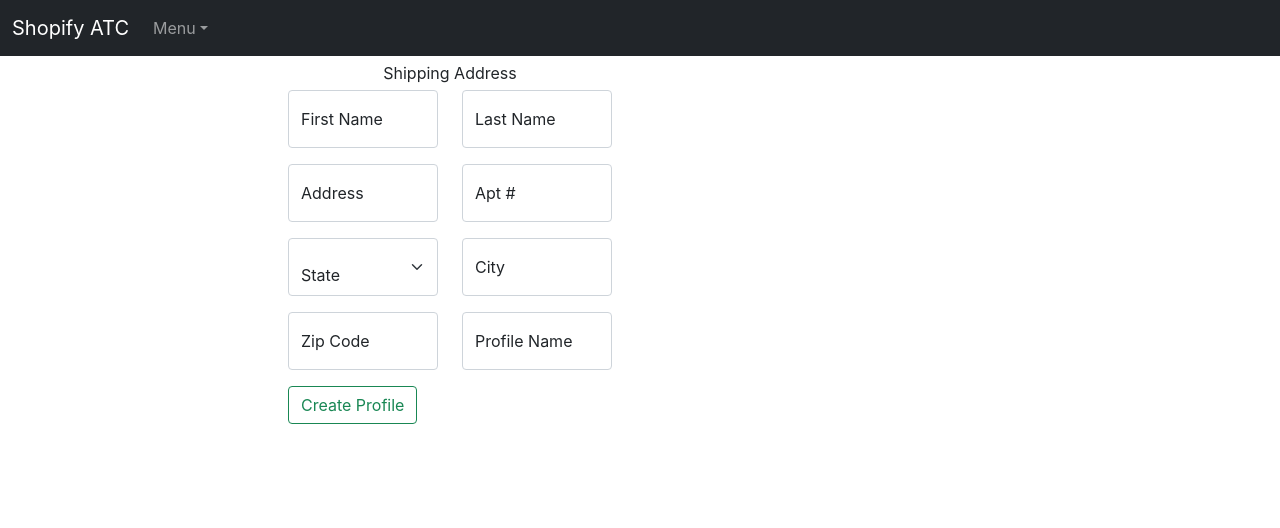
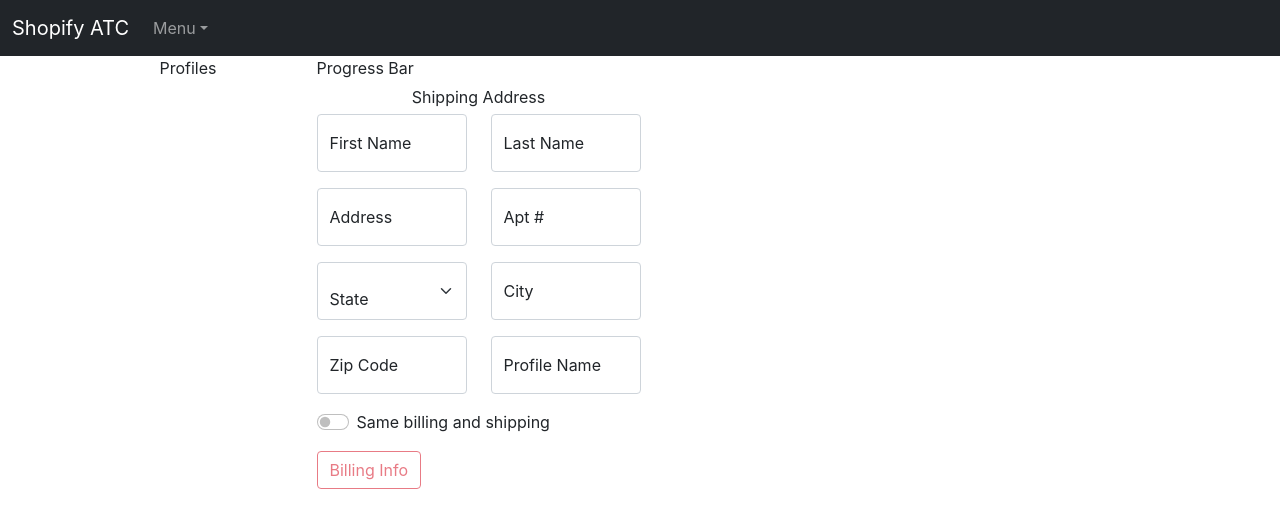
Before and after one commit to ryguy34/shopify-chrome-atc, a React (Create React App) app: page /profiles in a window 1280 px wide. Shown: the top 528 px of the page. Built offline with nearby package versions, Linux system fonts and the light colour scheme.

Commit message:
Refactored into smaller components

```diff
--- a/package.json
+++ b/package.json
@@ -51,6 +51,6 @@
   },
   "devDependencies": {
     "@types/react-router-bootstrap": "^0.24.5",
-    "sass": "^1.49.7"
+    "sass": "^1.59.3"
   }
 }
--- a/src/pages/profile/AddProfile.tsx
+++ b/src/pages/profile/AddProfile.tsx
@@ -1,190 +1,21 @@
-import "./AddProfile.scss";
 import { useState } from "react";
-import { profileAdded } from "../../reducers/profileListSlice";
-import { useDispatch } from "react-redux";
-
-const stateList = [
-	"Alabama",
-	"Alaska",
-	"Arizona",
-	"Arkansas",
-	"California",
-	"Colorado",
-	"Connecticut",
-	"Illinois",
-	"Texas",
-	"Tennessee",
-	"Florida",
-	"Michigan",
-];
+import BillingAddress from "./BillingAddress";
+import PaymentInfo from "./PaymentInfo";
+import ProgressBar from "./ProgressBar";
+import ShippingAddress from "./ShippingAddress";
 
 const AddProfile = (): JSX.Element => {
-	const dispatch = useDispatch();
-	const [isShippingAndBilling, setIsShippingAndBilling] = useState(false);
-	const [userFirstName, setUserFirstName] = useState("");
-	const [userLastName, setUserLastName] = useState("");
-	const [userAddress, setUserAddress] = useState("");
-	const [userAptNum, setUserAptNum] = useState("");
-	const [userState, setUserState] = useState("");
-	const [userCity, setUserCity] = useState("");
-	const [userZipCode, setUserZipCode] = useState("");
-	const [profileName, setProfileName] = useState("");
-
-	const handleFirstNameChange = (e: any) => setUserFirstName(e.target.value);
-	const handleProfileNameChange = (e: any) => setProfileName(e.target.value);
-
-	const onSaveProfile = () => {
-		if (userFirstName && profileName) {
-			dispatch(profileAdded(profileName));
-			setUserFirstName("");
-		}
-	};
+	const [page, setPage] = useState("1");
 
 	return (
 		<div>
-			<div className="delivery-address-container-name">Shipping Address</div>
-			<div className="row">
-				<div className="col-md">
-					<div className="form-floating mb-3">
-						<input
-							type="name"
-							onChange={handleFirstNameChange}
-							className="form-control"
-							id="floatingInput"
-							placeholder=""
-						/>
-						<label htmlFor="floatingInput">First Name</label>
-					</div>
-				</div>
-				<div className="col-md">
-					<div className="form-floating mb-3">
-						<input
-							type="name"
-							onChange={handleLastNameChange}
-							className="form-control"
-							id="floatingInput"
-							placeholder=""
-						/>
-						<label htmlFor="floatingInput">Last Name</label>
-					</div>
-				</div>
-			</div>
-			<div className="row">
-				<div className="col-md">
-					<div className="form-floating mb-3 address">
-						<input
-							type="address"
-							onChange={handleAddressChange}
-							className="form-control"
-							id="floatingInput"
-							placeholder=""
-						/>
-						<label htmlFor="floatingInput">Address</label>
-					</div>
-				</div>
-				<div className="col-md">
-					<div className="form-floating mb-3">
-						<input
-							type="address"
-							onChange={handleAptNumChange}
-							className="form-control"
-							id="floatingInput"
-							placeholder=""
-						/>
-						<label htmlFor="floatingInput">Apt #</label>
-					</div>
-				</div>
-			</div>
-			<div className="row">
-				<div className="col-md">
-					<div className="form-floating mb-3 address">
-						<select
-							className="form-select"
-							required
-							onChange={(e) => {
-								setUserState(e.target.value);
-							}}
-						>
-							<option selected disabled value="">
-								State
-							</option>
-							{stateList.map((state: string) => (
-								<option>{state}</option>
-							))}
-						</select>
-					</div>
-				</div>
-				<div className="col-md">
-					<div className="form-floating mb-3">
-						<input
-							type="city"
-							onChange={handleCityChange}
-							className="form-control"
-							id="floatingInput"
-							placeholder=""
-						/>
-						<label htmlFor="floatingInput">City</label>
-					</div>
-				</div>
-			</div>
-			<div className="row">
-				<div className="col-md">
-					<div className="form-floating mb-3 address">
-						<input
-							type="zip"
-							onChange={handleZipCodeChange}
-							className="form-control"
-							id="floatingInput"
-							placeholder=""
-						/>
-						<label htmlFor="floatingInput">Zip Code</label>
-					</div>
-				</div>
-				<div className="col-md">
-					<div className="form-floating mb-3 address">
-						<input
-							type="profile-name"
-							onChange={handleProfileNameChange}
-							className="form-control"
-							id="floatingInput"
-							placeholder=""
-						/>
-						<label htmlFor="floatingInput">Profile Name</label>
-					</div>
-				</div>
-			</div>
+			<ProgressBar />
 
-			<div className="col-md">
-				<button
-					type="button"
-					className="btn btn-outline-success"
-					onClick={onSaveProfile}
-				>
-					Create Profile
-				</button>
-			</div>
+			{page === "1" && <ShippingAddress />}
+			{page === "2" && <BillingAddress />}
+			{page === "3" && <PaymentInfo />}
 		</div>
 	);
-
-	function handleLastNameChange(event: any) {
-		setUserLastName(event.target.value);
-	}
-
-	function handleAddressChange(event: any) {
-		setUserAddress(event.target.value);
-	}
-
-	function handleAptNumChange(event: any) {
-		setUserAptNum(event.target.value);
-	}
-
-	function handleCityChange(event: any) {
-		setUserCity(event.target.value);
-	}
-
-	function handleZipCodeChange(event: any) {
-		setUserZipCode(event.target.value);
-	}
 };
 
 export default AddProfile;
--- /dev/null
+++ b/src/pages/profile/BillingAddress.tsx
@@ -0,0 +1,5 @@
+const BillingAddress = (): JSX.Element => {
+	return <div>Billing Address</div>;
+};
+
+export default BillingAddress;
--- /dev/null
+++ b/src/pages/profile/PaymentInfo.tsx
@@ -0,0 +1,5 @@
+const PaymentInfo = (): JSX.Element => {
+	return <div>Payment Info</div>;
+};
+
+export default PaymentInfo;
--- a/src/pages/profile/ProfileList.tsx
+++ b/src/pages/profile/ProfileList.tsx
@@ -12,6 +12,7 @@ const ProfileList = (): JSX.Element => {
 
 	return (
 		<div className="profile-list">
+			Profiles
 			<section>{renderProfileList}</section>
 		</div>
 	);
--- a/src/pages/profile/ProfilePage.scss
+++ b/src/pages/profile/ProfilePage.scss
@@ -2,6 +2,6 @@
     display: flex;
     flex-direction: row;
     justify-content: flex-start;
-    align-items: stretch;
+    width: 110%;
     column-gap: 100px;
 }
--- /dev/null
+++ b/src/pages/profile/ProgressBar.tsx
@@ -0,0 +1,5 @@
+const ProgressBar = (): JSX.Element => {
+	return <div>Progress Bar</div>;
+};
+
+export default ProgressBar;
--- a/src/pages/profile/AddProfile.scss
+++ b/src/pages/profile/ShippingAddress.scss
@@ -9,3 +9,7 @@
 	margin-bottom: 5px;
 	margin-top: 5px;
 }
+
+.form-check {
+	padding-bottom: 15px;
+}
--- /dev/null
+++ b/src/pages/profile/ShippingAddress.tsx
@@ -0,0 +1,208 @@
+import "./ShippingAddress.scss";
+import { useState } from "react";
+import { profileAdded } from "../../reducers/profileListSlice";
+import { useDispatch } from "react-redux";
+const stateList = [
+	"Alabama",
+	"Alaska",
+	"Arizona",
+	"Arkansas",
+	"California",
+	"Colorado",
+	"Connecticut",
+	"Illinois",
+	"Texas",
+	"Tennessee",
+	"Florida",
+	"Michigan",
+];
+
+const ShippingAddress = (): JSX.Element => {
+	const dispatch = useDispatch();
+	const [isShippingAndBilling, setIsShippingAndBilling] = useState(false);
+	const [isErrorFree, setIsErrorFree] = useState(false);
+	const [userFirstName, setUserFirstName] = useState("");
+	const [userLastName, setUserLastName] = useState("");
+	const [userAddress, setUserAddress] = useState("");
+	const [userAptNum, setUserAptNum] = useState("");
+	const [userState, setUserState] = useState("");
+	const [userCity, setUserCity] = useState("");
+	const [userZipCode, setUserZipCode] = useState("");
+	const [profileName, setProfileName] = useState("");
+
+	const handleFirstNameChange = (e: any) => setUserFirstName(e.target.value);
+
+	const handleProfileNameChange = (e: any) => {
+		setProfileName(e.target.value);
+		setIsErrorFree(true);
+	};
+
+	const onNextPage = () => {
+		if (isErrorFree && profileName) {
+			dispatch(profileAdded(profileName));
+			setUserFirstName("");
+			setProfileName("");
+			setIsErrorFree(false);
+		}
+	};
+
+	return (
+		<div>
+			<div className="delivery-address-container-name">Shipping Address</div>
+			<div className="row">
+				<div className="col-md">
+					<div className="form-floating mb-3">
+						<input
+							type="name"
+							onChange={handleFirstNameChange}
+							className="form-control"
+							id="floatingInput"
+							placeholder=""
+						/>
+						<label htmlFor="floatingInput">First Name</label>
+					</div>
+				</div>
+				<div className="col-md">
+					<div className="form-floating mb-3">
+						<input
+							type="name"
+							onChange={handleLastNameChange}
+							className="form-control"
+							id="floatingInput"
+							placeholder=""
+						/>
+						<label htmlFor="floatingInput">Last Name</label>
+					</div>
+				</div>
+			</div>
+			<div className="row">
+				<div className="col-md">
+					<div className="form-floating mb-3 address">
+						<input
+							type="address"
+							onChange={handleAddressChange}
+							className="form-control"
+							id="floatingInput"
+							placeholder=""
+						/>
+						<label htmlFor="floatingInput">Address</label>
+					</div>
+				</div>
+				<div className="col-md">
+					<div className="form-floating mb-3">
+						<input
+							type="address"
+							onChange={handleAptNumChange}
+							className="form-control"
+							id="floatingInput"
+							placeholder=""
+						/>
+						<label htmlFor="floatingInput">Apt #</label>
+					</div>
+				</div>
+			</div>
+			<div className="row">
+				<div className="col-md">
+					<div className="form-floating mb-3 address">
+						<select
+							className="form-select"
+							required
+							onChange={(e) => {
+								setUserState(e.target.value);
+							}}
+						>
+							<option selected disabled value="">
+								State
+							</option>
+							{stateList.map((state: string) => (
+								<option>{state}</option>
+							))}
+						</select>
+					</div>
+				</div>
+				<div className="col-md">
+					<div className="form-floating mb-3">
+						<input
+							type="city"
+							onChange={handleCityChange}
+							className="form-control"
+							id="floatingInput"
+							placeholder=""
+						/>
+						<label htmlFor="floatingInput">City</label>
+					</div>
+				</div>
+			</div>
+			<div className="row">
+				<div className="col-md">
+					<div className="form-floating mb-3 address">
+						<input
+							type="zip"
+							onChange={handleZipCodeChange}
+							className="form-control"
+							id="floatingInput"
+							placeholder=""
+						/>
+						<label htmlFor="floatingInput">Zip Code</label>
+					</div>
+				</div>
+				<div className="col-md">
+					<div className="form-floating mb-3 address">
+						<input
+							type="profile-name"
+							value={profileName}
+							onChange={handleProfileNameChange}
+							className="form-control"
+							id="floatingInput"
+							placeholder=""
+						/>
+						<label htmlFor="floatingInput">Profile Name</label>
+					</div>
+				</div>
+			</div>
+
+			<div className="form-check form-switch">
+				<input
+					className="form-check-input"
+					type="checkbox"
+					id="flexSwitchCheckDefault"
+				/>
+				<label className="form-check-label" htmlFor="flexSwitchCheckDefault">
+					Same billing and shipping
+				</label>
+			</div>
+			<button
+				type="button"
+				className={
+					isErrorFree ? "btn btn-outline-success" : "btn btn-outline-danger"
+				}
+				disabled={!isErrorFree}
+				onClick={onNextPage}
+			>
+				{!isShippingAndBilling ? "Billing Info" : "Payment Info"}
+			</button>
+		</div>
+	);
+
+	function handleLastNameChange(event: any) {
+		setUserLastName(event.target.value);
+	}
+
+	function handleAddressChange(event: any) {
+		setUserAddress(event.target.value);
+	}
+
+	function handleAptNumChange(event: any) {
+		setUserAptNum(event.target.value);
+	}
+
+	function handleCityChange(event: any) {
+		setUserCity(event.target.value);
+	}
+
+	function handleZipCodeChange(event: any) {
+		setUserZipCode(event.target.value);
+	}
+};
+
+export default ShippingAddress;
```
Also changed, not shown: 1 other file (tests, documents, lock files or other folders).
